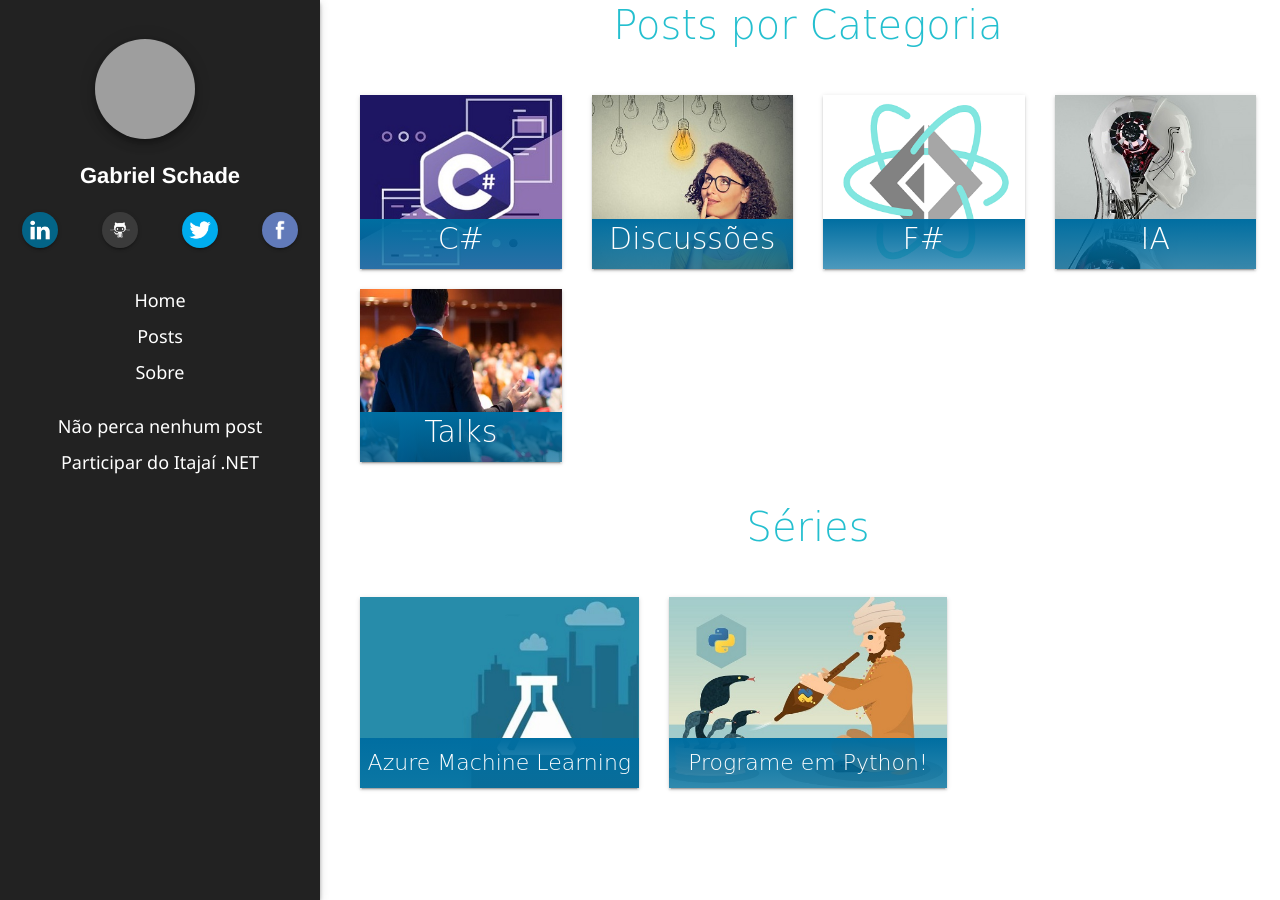
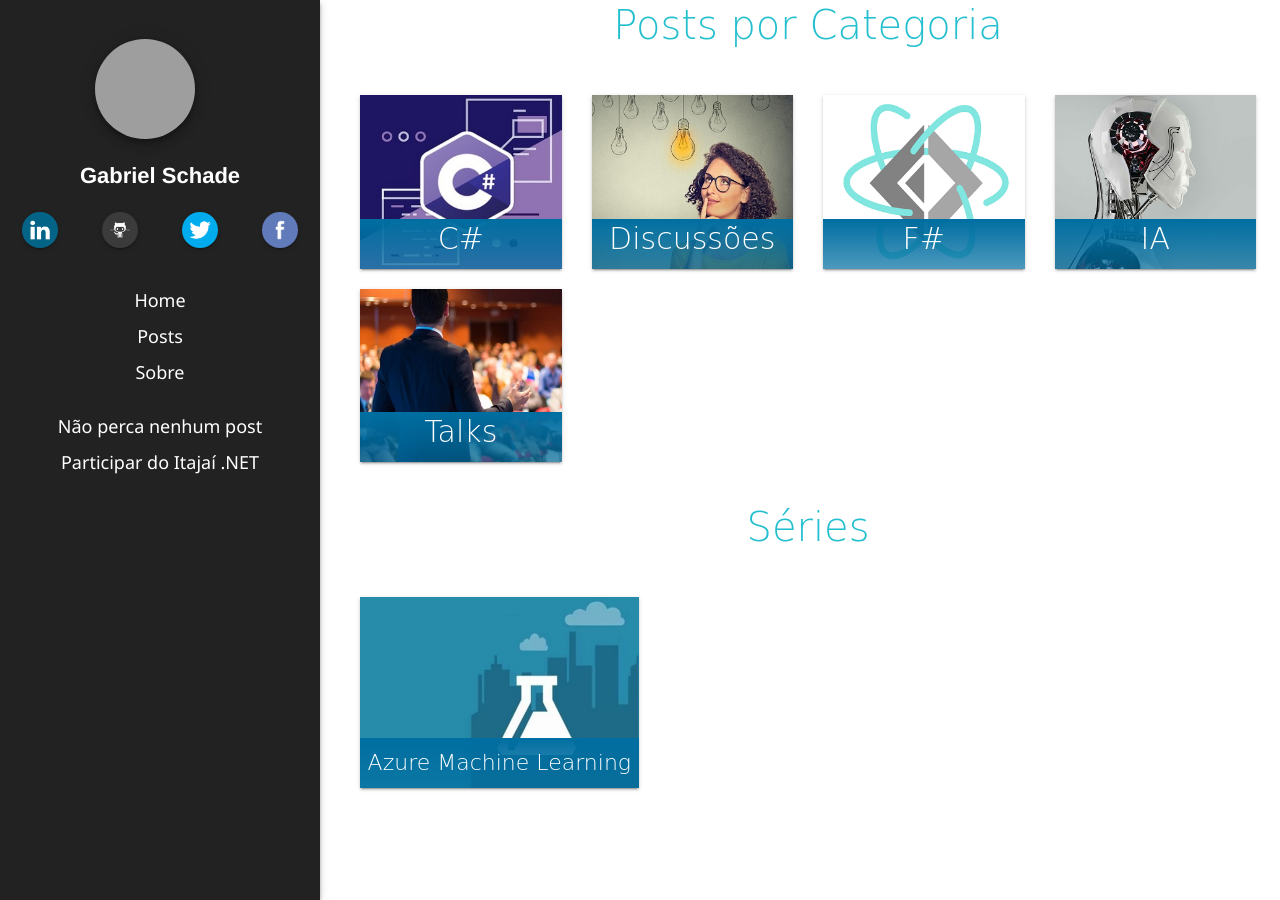
Before and after one commit to gabrielschade/gabrielschade.github.io, a Jekyll site: the page built from posts-categoria/index.html, in a window 1280 px wide. Built offline with Jekyll 4.4.1, drawn with Linux system fonts in a browser that asks for light colours; nearby versions of some CDN libraries; comment, search, counter and statistics services are not loaded; grey boxes are pictures that could not be loaded.

Commit message:
Ajuste para os posts de python

```diff
--- a/_posts/2018-01-10-type-provider-excel.markdown
+++ b/_posts/2018-01-10-type-provider-excel.markdown
@@ -4,7 +4,6 @@
 date:   2018-01-10 00:00:00 +0000
 comments: true
 tags: [F#]
-serie: Programe em Python!
 ---
 
 Olá pessoas!
--- a/_posts/2018-01-31-basics-python.markdown
+++ b/_posts/2018-01-31-basics-python.markdown
@@ -5,6 +5,7 @@
 comments: true
 tags: [Python]
 published: false
+serie: Programe em Python!
 ---
 
 Olá pessoas!
```
